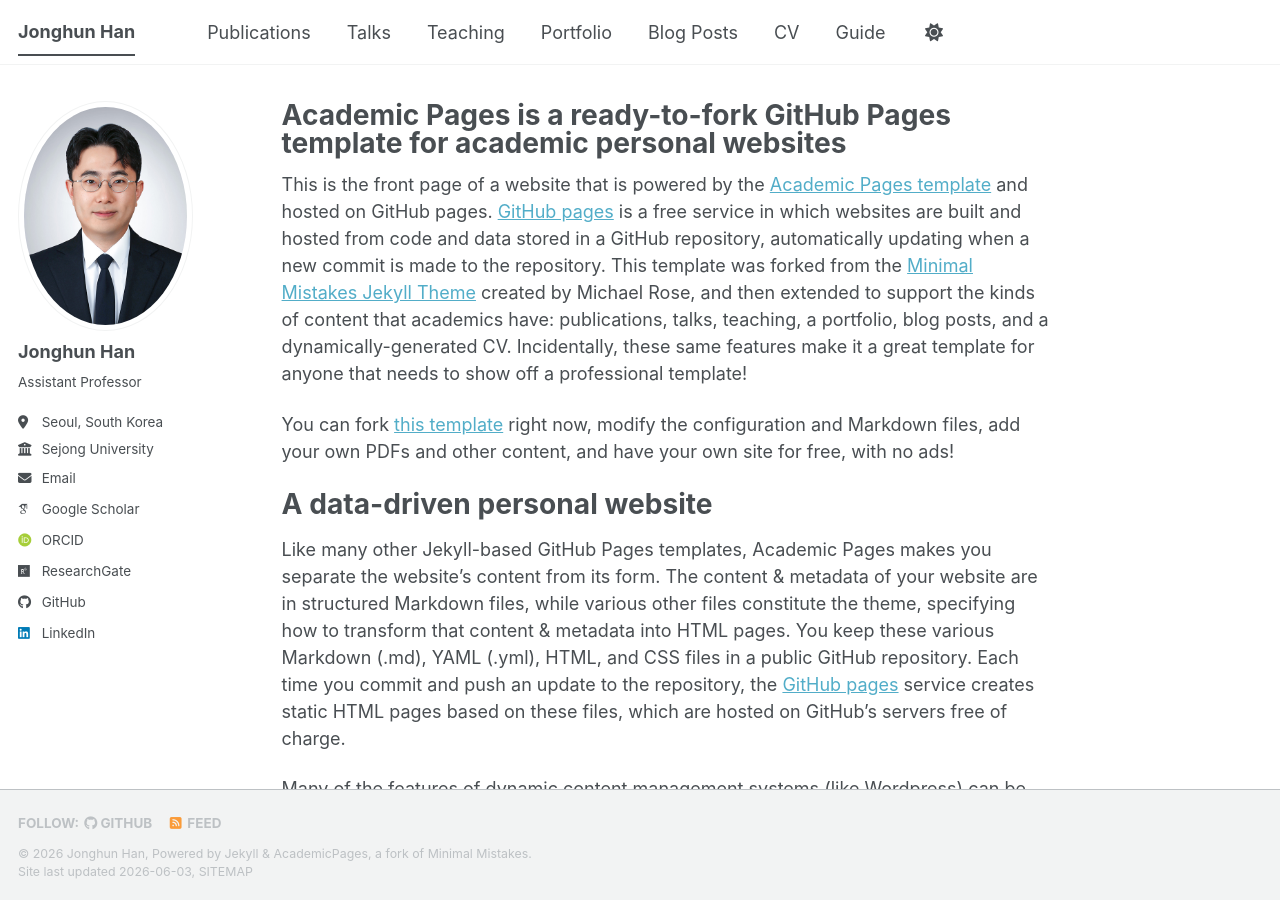
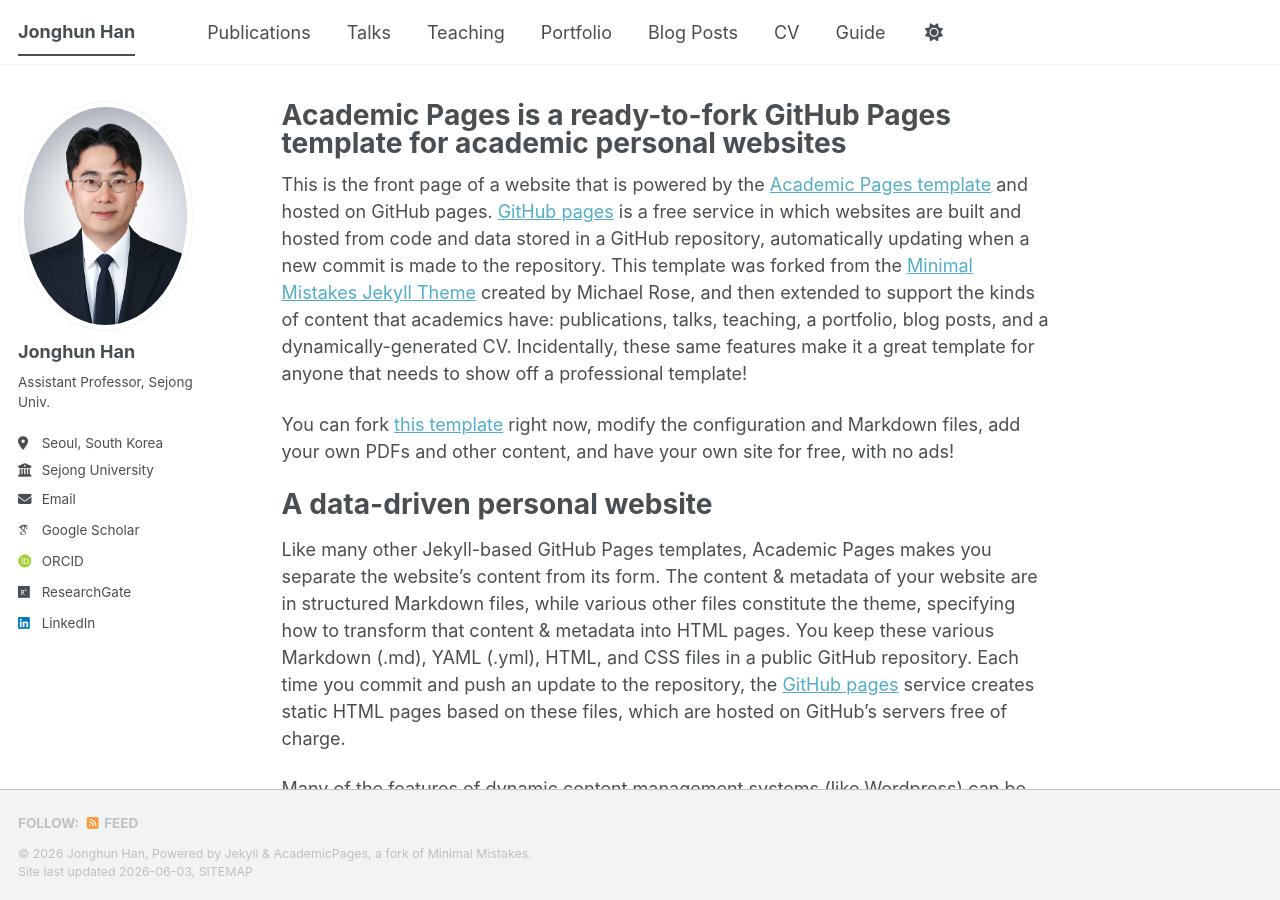
Before and after one commit to icnsl/icnsl.github.io, a Jekyll site: the page built from _pages/about.md, in a window 1280 px wide and 900 px high. Built offline with Jekyll 4.4.1, drawn with Linux system fonts in a browser that asks for light colours; some web fonts are replaced; a script bundle is joined from its source files by our own code; library files that are not in the unit come from our copies.

Commit message:
Update _config.yml

```diff
--- a/_config.yml
+++ b/_config.yml
@@ -26,7 +26,7 @@ author:
   avatar           : "profile.png"
   name             : "Jonghun Han"
   pronouns         : # example: "she/her"
-  bio              : "Assistant Professor"
+  bio              : "Assistant Professor, Sejong Univ."
   location         : "Seoul, South Korea"
   employer         : "Sejong University"
   uri              : # URL
@@ -51,7 +51,7 @@ author:
   bitbucket        : # Username - Update with your username on the site
   codepen          : # Username
   dribbble         : # Username
-  github           : "icnsl"
+  github           : # "icnsl"
   kaggle           : # Username
   stackoverflow    : # User number or user number and name (i.e., use "1" or "1/jeff-atwood")
 
```
